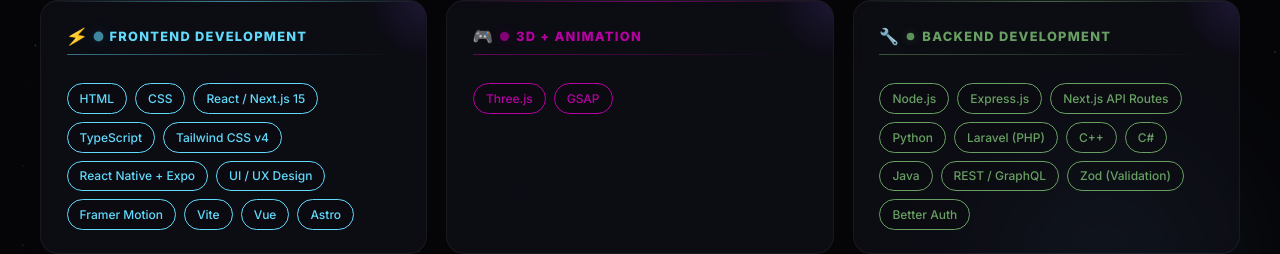
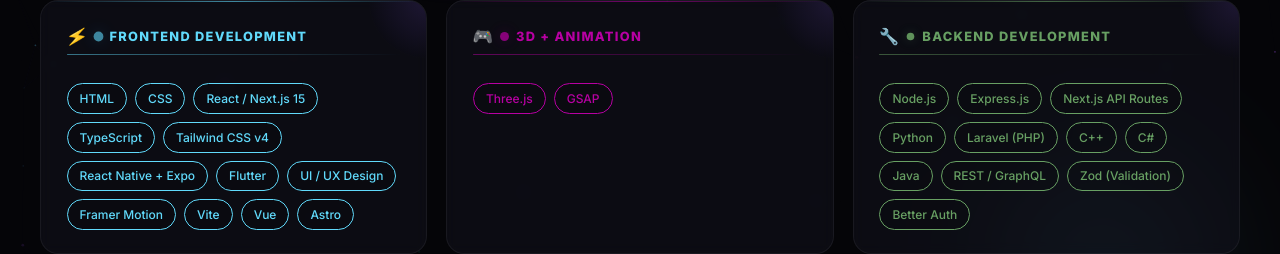
Before and after one commit to 4ng3lou/Angelou-Portfolio, a Next.js app: page / in a window 1280 px wide. Shown: the part 1379-1633 px from the top of the page. Built offline with nearby package versions, Linux system fonts and the light colour scheme.

Commit message:
feat(about): add Flutter to Frontend Development skills

```diff
--- a/src/components/About.tsx
+++ b/src/components/About.tsx
@@ -19,6 +19,7 @@
             { name: "TypeScript" },
             { name: "Tailwind CSS v4" },
             { name: "React Native + Expo" },
+            { name: "Flutter" },
             { name: "UI / UX Design" },
             { name: "Framer Motion" },
             { name: "Vite" },
```
